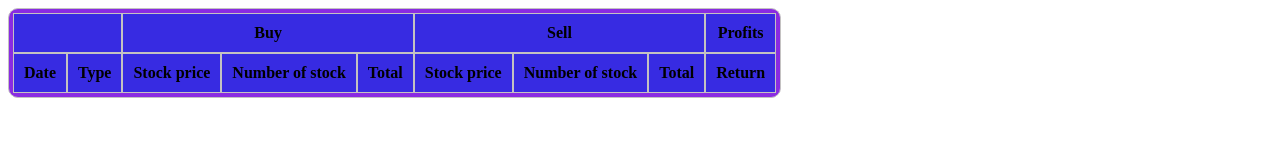
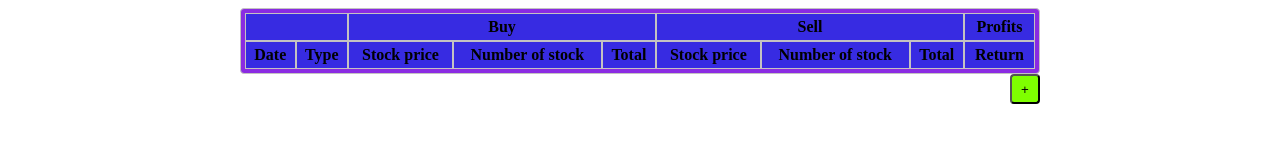
Before and after one commit to Pbrochu94/investmentsTab, a plain HTML site: page index.html in a window 1280 px wide. Drawn offline with Linux system fonts and the light colour scheme.

Commit message:
Added + button
TODO:Behavior to add row when button is pushed

```diff
--- a/index.html
+++ b/index.html
@@ -8,6 +8,7 @@
     <link rel="stylesheet" href="style.css">
 </head>
 <body>
+    <div class="tableWrapper">
         <table>
             <thead>
                 <tr>
@@ -28,12 +29,16 @@
                     <th>Return</th>
                 </tr>
                 <tr>
-
                 </tr>
             </thead>
             <tbody>
             </tbody>
-        <tfoot></tfoot>
+            <tfoot>
+            </tfoot>
         </table>
+        <div class="buttonWrapper">
+            <button class="addButton">+</button>
+        </div>
+    </div>
 </body>
 </html>
--- a/style.css
+++ b/style.css
@@ -1,16 +1,39 @@
 
 table
 {
-    border-radius: 10px;
+    border-radius: 4px;
     border:1px solid rgb(196, 194, 194);
     border-spacing: 0;
     padding:4px;
     background-color: blueviolet;
+    width:800px
 }
 
 td,th
 {
     border:1px solid rgb(196, 194, 194);
     background-color: rgb(55, 43, 226);
-    padding: 10px;;
+    padding: 4px;
 }
+
+.addButton
+{
+    width: 30px;
+    height: 30px;
+    background-color: chartreuse;
+    border-radius: 4px;
+}
+
+.tableWrapper
+{
+    display:flex;
+    flex-direction: column;
+    align-items:center
+}
+
+.buttonWrapper
+{
+    width:800px;
+    display:flex;
+    justify-content: end;
+}
```
Lines whose indentation alone changed are shown as unchanged.
